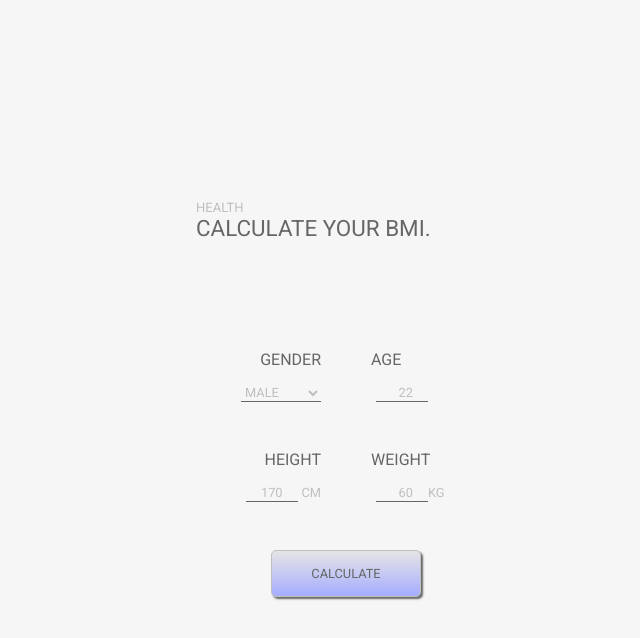
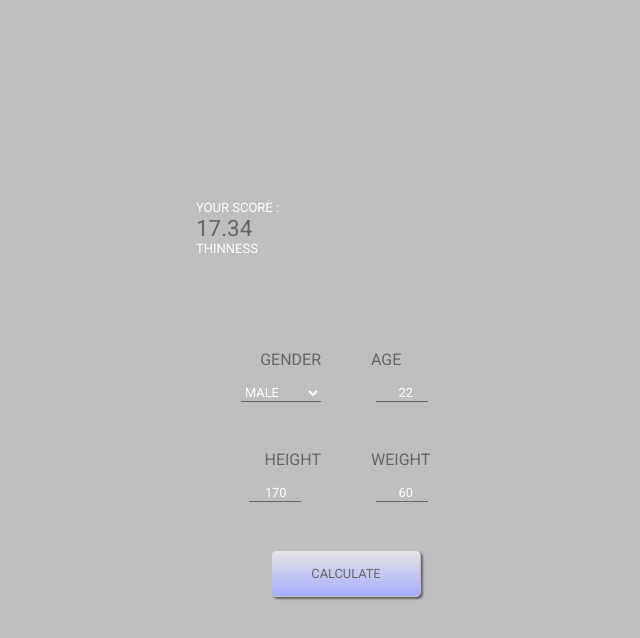
Before and after one commit to VertoDebru/BMI, a plain HTML site: page index.html in a window 1280 px wide. Both pictures are taken after a click on the button "CALCULATE". Shown: the whole page, without its empty margins (294-934 px from the left). Drawn offline with Linux system fonts and the light colour scheme.

Commit message:
Add class Calculator.

```diff
--- a/index.html
+++ b/index.html
@@ -7,7 +7,7 @@
     <title> Calculate your BMI </title>
     <link rel="stylesheet" href="css/default.css" />
     <script src="https://kit.fontawesome.com/020a821970.js" crossorigin="anonymous"></script>
-    <script src="js/calculator.js"></script>
+    <script src="js/class/MyBmi.js"></script>
 </head>
 <body>
     <main>
@@ -15,47 +15,8 @@
             <p>Health</p>
             <h1>Calculate your BMI.</h1>
         </section>
-        <section id="form">
-            <div class="gender">
-                <h2>Gender</h2>
-                <select>
-                    <option value="Male" selected>Male</option>
-                    <option value="Female">Female</option>
-                </select>
-            </div>
-            <div class="age">
-                <h2>Age</h2>
-                <input type="number" min="1" max="120" value="22" />
-            </div>
-            <div class="height">
-                <h2>Height</h2>
-                <input id="height" type="number" min="100" max="220" value="170" /> <span>cm</span>
-            </div>
-            <div class="weight">
-                <h2>Weight</h2>
-                <input id="weight" type="number" min="20" max="300" value="60" /><span>kg</span>
-            </div>
-            <button onclick="calculate()">Calculate</button>
-        </section>
-        <!--<section id="form">
-            <h1>Calculate your BMI</h1>
-            <label id="w">
-                <h2>Weight</h2>
-                <i class="fas fa-weight large iconColor iconLeft"></i>
-                <input id="weight" type="number" min="10" max="750" value="50" placeholder="Poids" required>
-                <span>kg</span>
-                <button>-</button> <button>+</button>
-            </label>
-            <label id="h">
-                <h2>Height</h2>
-                <i class="fas fa-ruler-combined large iconColor iconRight"></i>
-                <input id="height" type="number" min="100" max="250" value="160" placeholder="Taille" required>
-                <span>cm</span>
-                <button>-</button> <button>+</button>
-            </label>
-            <button onclick="calculate()">Calculate</button>
-            <span id="result"></span>
-        </section>-->
+        <section id="form"></section>
     </main>
+    <script src="js/calculator.js"></script>
 </body>
 </html>
--- a/js/calculator.js
+++ b/js/calculator.js
@@ -1,15 +1 @@
-function calculate() {
-    var weight = document.getElementById("weight").value;
-    var height = document.getElementById("height").value;
-    var cHeight = parseFloat(height)/100;
-    const BMI = weight * height ** 2 /100000;   // With weight in KG and height in m.
-
-    console.log("Weight : "+weight);
-    console.log("Height : "+height);
-    console.log("Float Height : "+parseFloat(height));
-    console.log("Convert Height : "+parseFloat(height)/100);
-    console.log("BMI : "+ weight * cHeight ** 2);
-    console.log("BMI : "+ weight * cHeight ** 2 /10);
-    console.log("BMI : "+ weight * height ** 2);
-    console.log(parseFloat(BMI));
-}
+new Mybmi().setBMI();
--- /dev/null
+++ b/js/class/MyBmi.js
@@ -0,0 +1,68 @@
+class Mybmi {
+    constructor() {
+        this.BMI = 0;
+        this.morphology = ["Thinness","Normal","Overweight","Obesity","Severe obesity","Morbid obesity"];
+        this.styleMorphology = ["grey","blue","green","yellow","orange","red"];
+    }
+
+    // Setting up calculator.
+    setBMI() {
+        const mySection = document.getElementById("form");
+        mySection.innerHTML = `<div class="gender"><h2>Gender</h2><select><option value="Male" selected>Male</option><option value="Female">Female</option></select></div>
+        <div class="age"><h2>Age</h2><input type="number" min="1" max="120" value="22" /></div>
+        <div class="height"><h2>Height</h2><input id="height" type="number" min="100" max="220" value="170" /><span>cm</span></div>
+        <div class="weight"><h2>Weight</h2><input id="weight" type="number" min="20" max="300" value="60" /><span>kg</span></div>`;
+        // Create button for calculate BMI.
+        let btnCalculate = document.createElement("button");
+        btnCalculate.textContent = "Calculate";
+        btnCalculate.addEventListener('click', () => {
+            this.calculateBMI();
+        });
+        mySection.appendChild(btnCalculate);
+    }
+
+    calculateBMI() {
+        let morphology = this.getResult();           // Return number of morphology.
+        this.setResult(morphology);                  // Setting up result.
+    }
+
+    // Setting up result.
+    setResult(morphology) {
+        let bodyHtml = document.body;
+        bodyHtml.className = this.styleMorphology[morphology];
+
+        let topBox = document.getElementById("top");
+        let scoreBox = topBox.getElementsByTagName("p")[0];
+        scoreBox.textContent = "Your score :";
+
+        let myTitle = topBox.getElementsByTagName("h1")[0];
+        myTitle.textContent = this.BMI.toFixed(2);
+
+        if(topBox.getElementsByTagName("p").length > 1 )
+            topBox.getElementsByTagName("p")[1].remove();
+
+        let myMorphology = document.createElement("p");
+        myMorphology.textContent = this.morphology[morphology];
+        topBox.appendChild(myMorphology);
+    }
+
+    // Update BMI & Return morphology.
+    getResult() {
+        let weight = document.getElementById("weight").value;
+        let height = document.getElementById("height").value;
+        this.BMI = parseFloat(weight * height ** 2 /100000);
+
+        if(this.BMI <= 18.4)
+            return 0;
+        else if(this.BMI >= 18.5 && this.BMI < 25.0 )
+            return 1;
+        else if(this.BMI >= 25.0 && this.BMI < 30.0 )
+            return 2;
+        else if(this.BMI >= 30.0 && this.BMI < 35.0 )
+            return 3;
+        else if(this.BMI >= 35.0 && this.BMI < 40.0 )
+            return 4;
+        else if(this.BMI >= 40.0)
+            return 5;
+    }
+}
```
